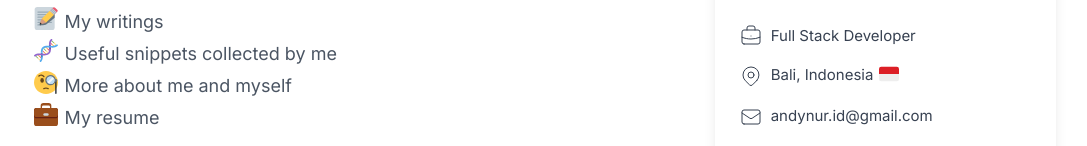
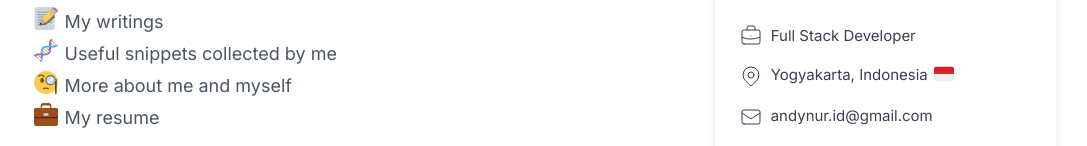
Before and after one commit to andynur/andynur.github.io, a Next.js app: page / in a window 1280 px wide. Shown: the part 510-656 px from the top of the page, without its empty margins (96-1183 px from the left). Built offline with nearby package versions, Linux system fonts and the light colour scheme; no server answers.

Commit message:
fix: bali to jogja

```diff
--- a/components/ProfileCard.js
+++ b/components/ProfileCard.js
@@ -162,7 +162,7 @@ const ProfileInfo = () => (
       </svg>
 
       <p className="px-2 text-[15px]">
-        Bali, Indonesia
+        Yogyakarta, Indonesia
         <span className="align-middle flag-vn ml-1">
           <Twemoji emoji="flag-indonesia" />
         </span>
--- a/pages/index.js
+++ b/pages/index.js
@@ -34,8 +34,8 @@ export default function Home({ posts }) {
             <div className="text-lg leading-8 text-gray-600 dark:text-gray-400">
               <h1 className="text-neutral-900 dark:text-neutral-200">
                 I'm <span className="font-medium">Andy</span> - an open-minded{' '}
-                <span className="font-medium">Software Engineer</span> in Bali{' '}
-                <span className="font-medium hidden">Bali, Indonesia</span>
+                <span className="font-medium">Software Engineer</span> in Yogyakarta{' '}
+                <span className="font-medium hidden">Yogyakarta, Indonesia</span>
                 <span className="align-middle flag-vn">
                   <Twemoji emoji="flag-indonesia" />
                 </span>
```
